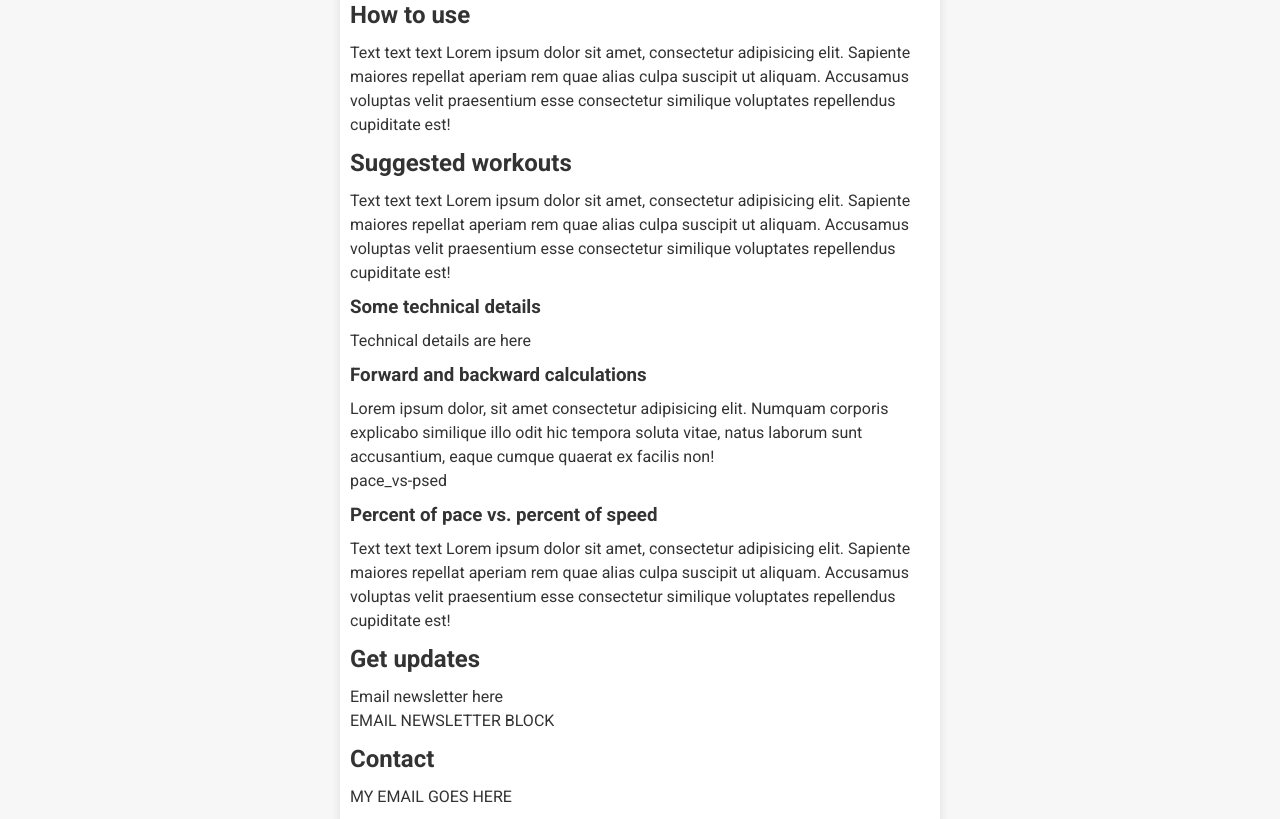
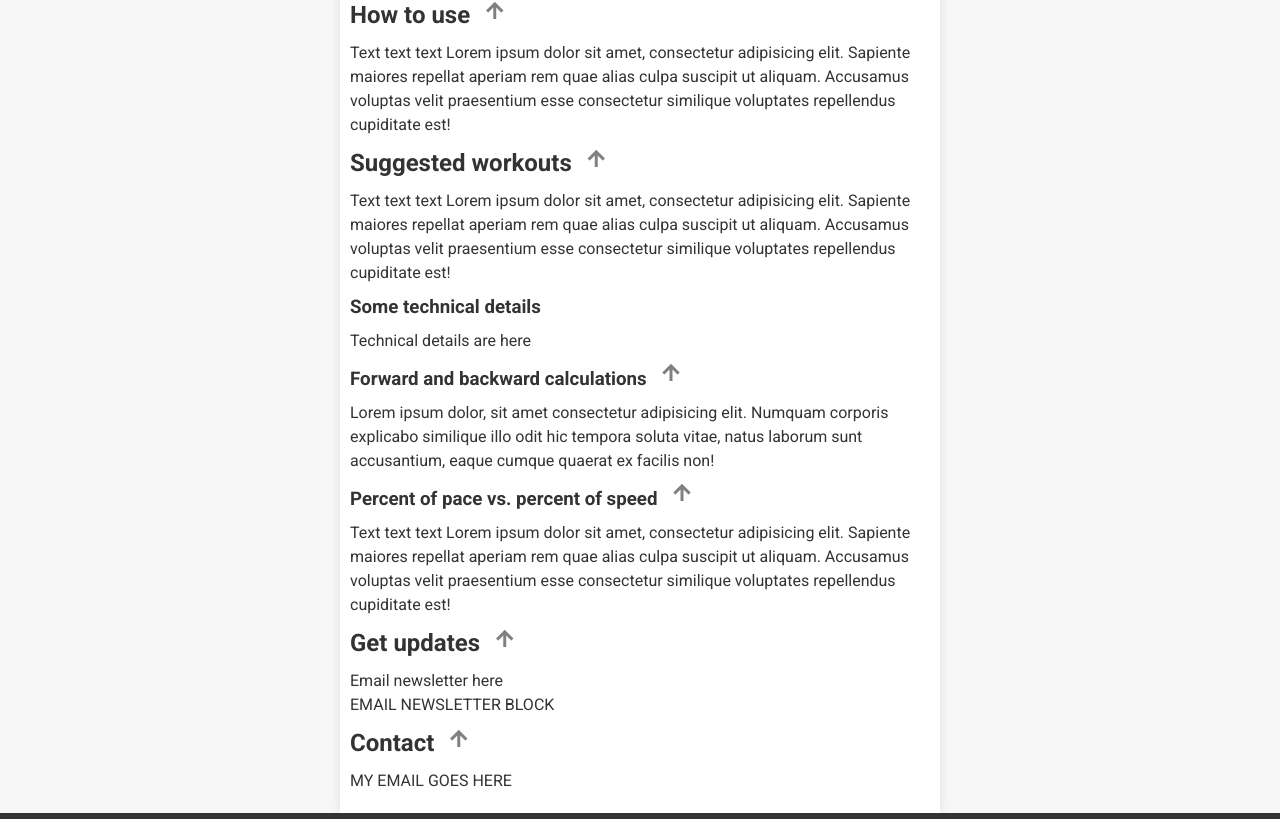
Before and after one commit to johnjdavisiv/pace-percents, a plain HTML site: page index.html in a window 1280 px wide. Shown: the part 852-1671 px from the top of the page. Drawn offline with Linux system fonts and the light colour scheme; a web font is replaced by a local one.

Commit message:
info placeholders and nav

```diff
--- a/index.html
+++ b/index.html
@@ -21,7 +21,7 @@ Think - what about this would goet me a job?
     <!-- Hmm really needs an INNER BOX that contains the stuff
         , let white expand beyond as needed. iinerb box dicated by pct arrows  -->
     <div class="header">
-        <a href="https://www.runningwritings.com"><img class="logo" src="images/RunningWritings-logo.png" href="https://www.runningwritings.com"></a>
+        <a href="https://www.runningwritings.com"><img class="logo" id="top" src="images/RunningWritings-logo.png" href="https://www.runningwritings.com"></a>
         <div class="inner-header">
             <div class="logo-link"><a href="https://www.runningwritings.com">Running Writings</a></div>
             <ul class="menu">
@@ -117,23 +117,22 @@ Think - what about this would goet me a job?
             </div>
         </div>
         <div class="about-container">
-            <h2 id="how-to-use">How to use</h2>
+            <h2 id="how-to-use">How to use<a class="material-icons up" href="#top">arrow_upward</a></h2>
             <p>Text text text Lorem ipsum dolor sit amet, consectetur adipisicing elit. Sapiente maiores repellat aperiam rem quae alias culpa suscipit ut aliquam. Accusamus voluptas velit praesentium esse consectetur similique voluptates repellendus cupiditate est!</p>
-            <h2>Suggested workouts</h2>
+            <h2>Suggested workouts<a class="material-icons up" href="#top">arrow_upward</a></h2>
             <p>Text text text Lorem ipsum dolor sit amet, consectetur adipisicing elit. Sapiente maiores repellat aperiam rem quae alias culpa suscipit ut aliquam. Accusamus voluptas velit praesentium esse consectetur similique voluptates repellendus cupiditate est!</p>
             <h3>Some technical details</h2>
             <p>Technical details are here</p>
-            <h3 id="percent-of">Forward and backward calculations</h3>
+            <h3 id="percent-of">Forward and backward calculations<a class="material-icons up" href="#top">arrow_upward</a></h3>
             <p>Lorem ipsum dolor, sit amet consectetur adipisicing elit. Numquam corporis explicabo similique illo odit hic tempora soluta vitae, natus laborum sunt accusantium, eaque cumque quaerat ex facilis non!</p>
             <div>
-                pace_vs-psed
             </div>
-            <h3 id="pace-vs-speed">Percent of pace vs. percent of speed</h3>
+            <h3 id="pace-vs-speed">Percent of pace vs. percent of speed<a class="material-icons up" href="#top">arrow_upward</a></h3>
             <p>Text text text Lorem ipsum dolor sit amet, consectetur adipisicing elit. Sapiente maiores repellat aperiam rem quae alias culpa suscipit ut aliquam. Accusamus voluptas velit praesentium esse consectetur similique voluptates repellendus cupiditate est!</p>
-            <h2  id="get-updates">Get updates</h2>
+            <h2  id="get-updates">Get updates<a class="material-icons up" href="#top">arrow_upward</a></h2>
             <p>Email newsletter here</p>
             <span>EMAIL NEWSLETTER BLOCK</span>
-            <h2 id="contact">Contact</h2>
+            <h2 id="contact">Contact<a class="material-icons up" href="#top">arrow_upward</a></h2>
             <p>MY EMAIL GOES HERE</p>
         </div>
     </div>
--- a/styles.css
+++ b/styles.css
@@ -69,15 +69,13 @@ img.logo {
 }
 
 .logo-link a {
-    color: white;
+    color: #f7f7f7;
     text-decoration: none;
     font-size:1.5em;
 }
 
 
-.logo-link a:hover{
-    color:#84caff;
-}
+
 
 .menu {
     display: flex;
@@ -90,12 +88,20 @@ img.logo {
 
 .menu a{
     text-decoration: none;
-    color:white;
+    color: #f7f7f7;
     font-size: 1.25em;
 }
 
-.menu a:hover{
-    color:#84caff;
+
+.material-icons.up  {
+    padding: 0 0 0 0.5em;
+    font-size: 1.5rem;
+    color: gray;
+    text-decoration: none;;
+}
+
+.material-icons.up:hover  {
+    color:#007bff;
 }
 
 
@@ -251,6 +257,15 @@ img.logo {
     .unit-toggle:hover{
         color:black;
     }
+
+    .logo-link a:hover{
+        color:#84caff;
+    }
+
+    .menu a:hover{
+        color:#84caff;
+    }
+
 
 }
 
```
Also changed, not shown: scripts.js (line endings or trailing spaces).
